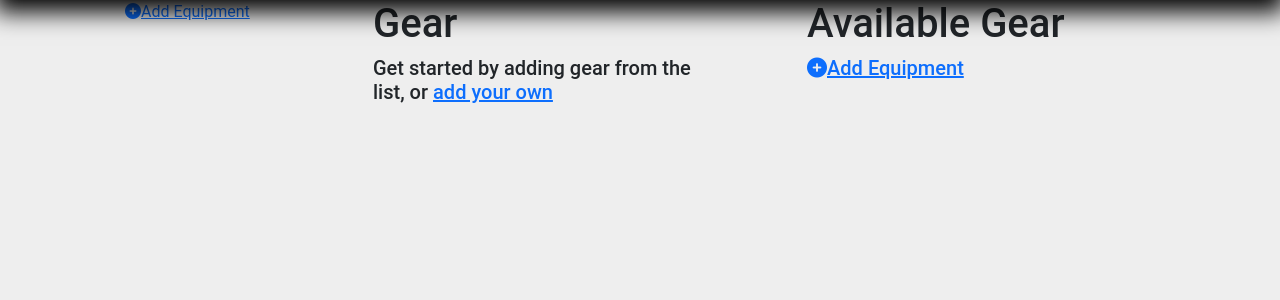
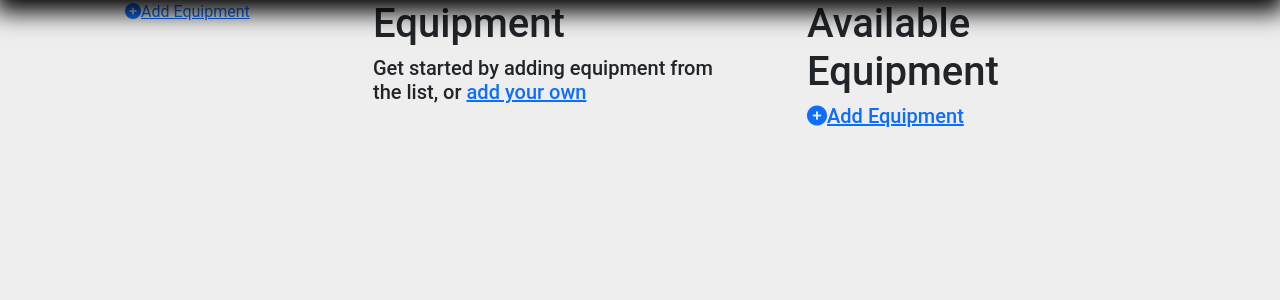
Before and after one commit to lcrosariol/Photofy, a Django app: page /equipment/ in a window 1280 px wide. Shown: the part 105-405 px from the top of the page. Run offline with Django 3.2, Linux system fonts and the light colour scheme; the visitor is signed in with stand-in values (Sample User, id 1); data that the repository does not hold is empty; some libraries are stand-ins or nearby versions.

Commit message:
small html/css changes

```diff
--- a/main_app/static/css/style.css
+++ b/main_app/static/css/style.css
@@ -2,6 +2,11 @@ body{
     font-family: 'Roboto', sans-serif;
     background-color: rgb(238, 238, 238)
 }
+
+.margintop {
+    margin-top: 500vmin;
+}
+
 #videoElement {
     position: fixed;
     top: 50%;
--- a/main_app/templates/base.html
+++ b/main_app/templates/base.html
@@ -70,7 +70,7 @@
   </nav>
 
 
-  <main class="container">
+  <main class="container" id="margintop">
     {% block content %}
     {% endblock %}
   </main>
--- a/main_app/templates/equipment.html
+++ b/main_app/templates/equipment.html
@@ -6,7 +6,7 @@
             <a href="{% url 'equipment_create' %}"><i class="fas fa-circle-plus"></i>Add Equipment</a>
         </div>
         <div class="col-4">
-            <h1>Gear</h1>
+            <h1>Equipment</h1>
             {% if assoc_equipments.count %}
                 {% for assoc_equipment in assoc_equipments %}
                     <div>
@@ -17,20 +17,20 @@
                     </div>
                 {% endfor %}
             {% else %}
-                <h5>Get started by adding gear from the list, or <a href="{% url 'equipment_create' %}">add your own</a></h5>
+                <h5>Get started by adding equipment from the list, or <a href="{% url 'equipment_create' %}">add your own</a></h5>
             {% endif %}
         </div>
 
 
 
         <div class="col-4">
-            <h1>Available Gear</h1>
+            <h1>Available Equipment</h1>
             {% if equipments.count %}
                 {% for equipment in equipments %}
                     <div>
                         <form action="{% url 'assoc_equipment' equipment.id %}" method="post">
                             {% csrf_token %}
-                            <button class="list-group-item list-group-item-action"> Add {{ equipment.get_type_display}} {{ equipment.model }} to your gear </button>
+                            <button class="list-group-item list-group-item-action"> Add {{ equipment.get_type_display}} {{ equipment.model }} to your equipment. </button>
                         </form>
                     </div>
                 {% endfor %}
--- a/main_app/templates/portfolio.html
+++ b/main_app/templates/portfolio.html
@@ -1,7 +1,7 @@
 {% extends 'base.html' %}
 {% block content %}
 
-<h3>Welcome {{ profile_user }}'s Portfolio</h3>
+<h3>Welcome to {{ profile_user }}'s Portfolio.</h3>
 <hr />
 
 {% if user.is_authenticated and user.id == profile_id  %}
```
